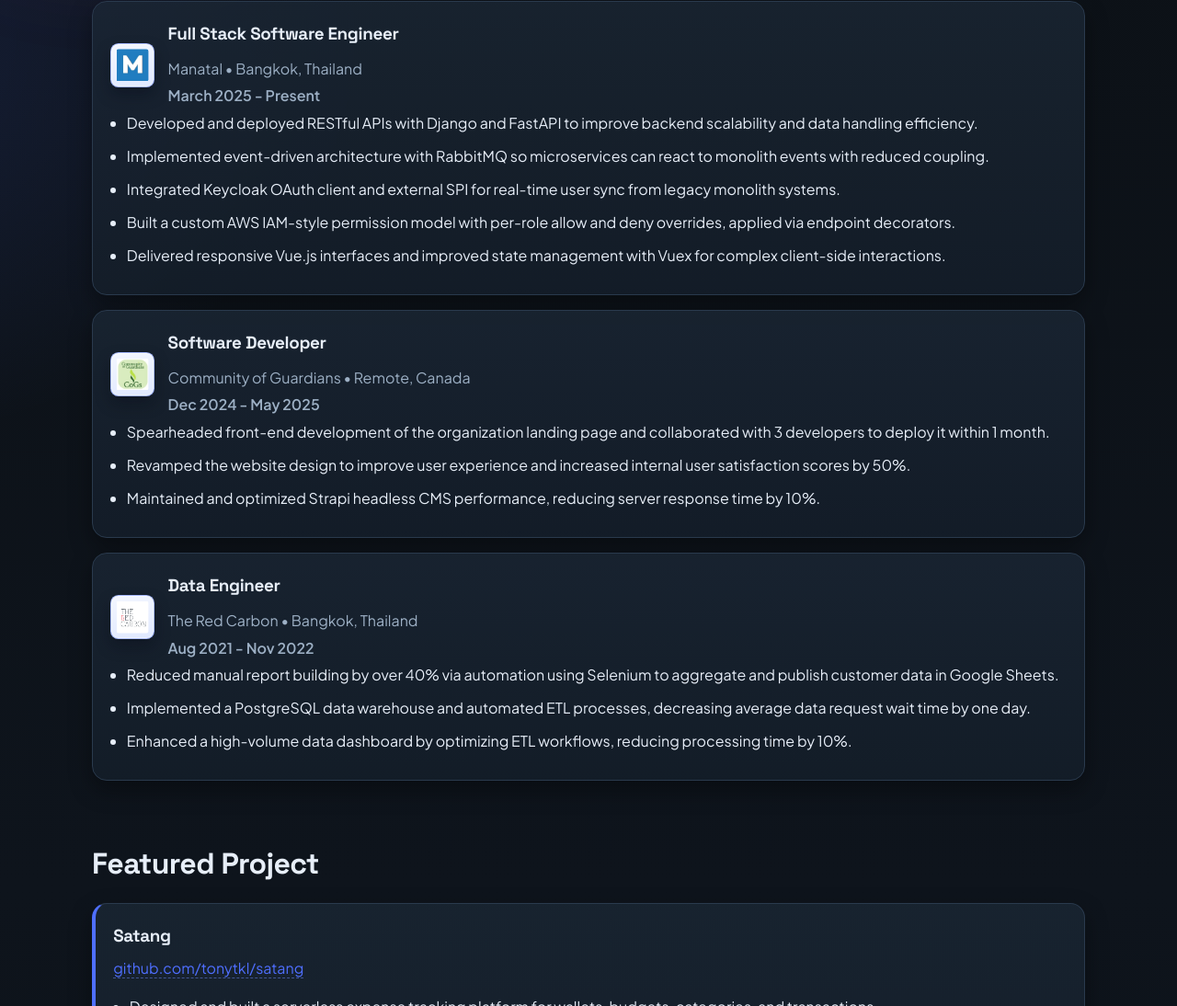
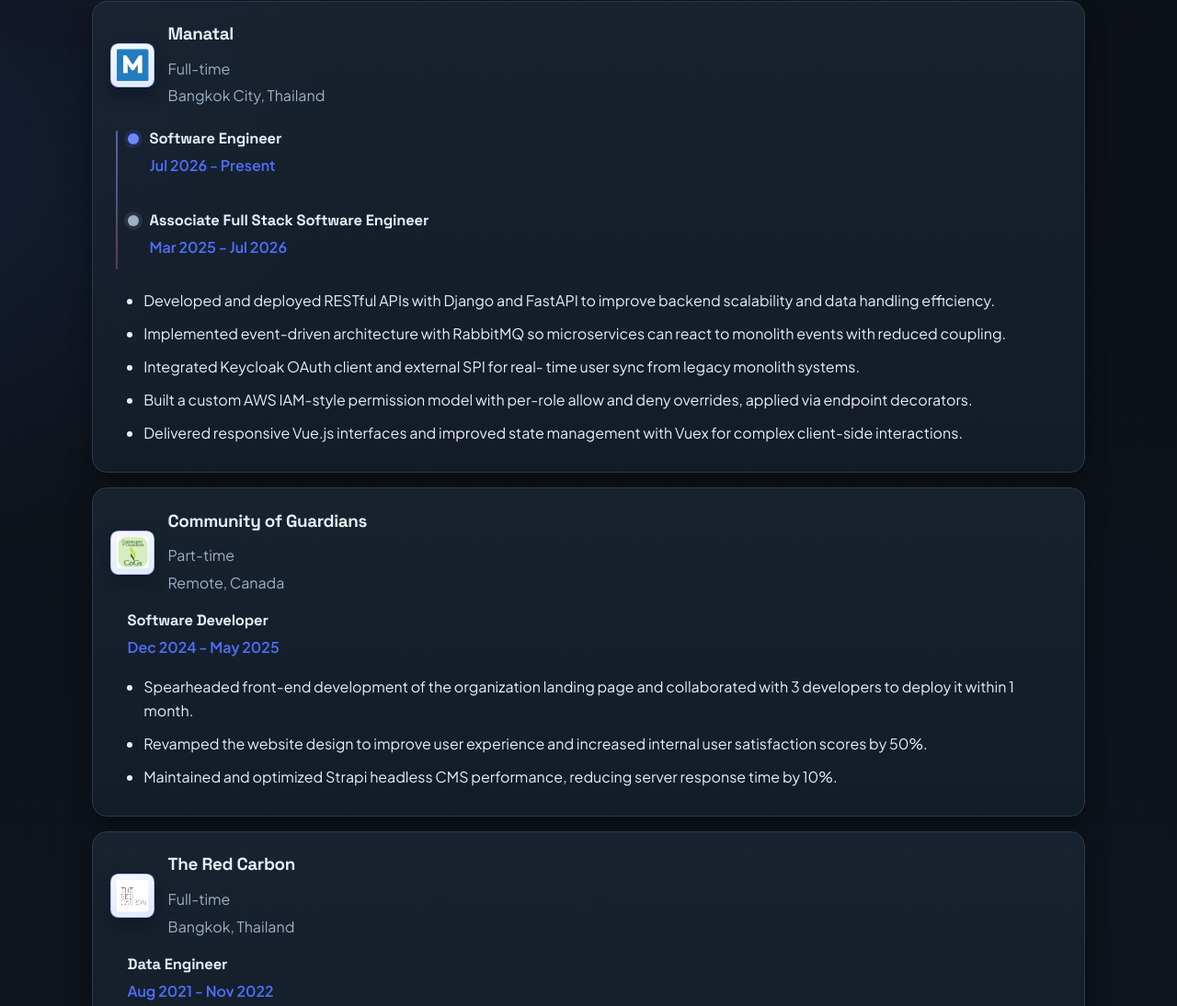
Before and after one commit to tonytkl/portfolio, a plain HTML site: page index.html in a window 1280 px wide. Shown: the part 880-1974 px from the top of the page at 92% size. Drawn offline with Linux system fonts and the light colour scheme.

Commit message:
Update position

```diff
--- a/index.html
+++ b/index.html
@@ -140,7 +140,7 @@
         <h2>Experiences</h2>
         <div class="experience-list">
           <article class="card timeline-item">
-            <div class="timeline-header">
+            <div class="timeline-header company-header">
               <div class="entity-header">
                 <img
                   src="./assests/images/manatal.jpeg"
@@ -149,12 +149,32 @@
                   loading="lazy"
                 />
                 <div>
-                  <h3>Full Stack Software Engineer</h3>
-                  <p>Manatal • Bangkok, Thailand</p>
-                  <p class="timeline-date">March 2025 - Present</p>
+                  <h3>Manatal</h3>
+                  <p>Full-time</p>
+                  <p>Bangkok City, Thailand</p>
                 </div>
               </div>
             </div>
+
+            <div class="role-timeline">
+              <article class="role-entry role-current">
+                <div class="role-marker" aria-hidden="true"></div>
+                <div class="role-content">
+                  <h4>Software Engineer</h4>
+                  <p class="timeline-date">Jul 2026 - Present</p>
+                </div>
+              </article>
+
+              <article class="role-entry">
+                <div class="role-marker" aria-hidden="true"></div>
+                <div class="role-content">
+                  <h4>Associate Full Stack Software Engineer</h4>
+                  <p class="timeline-date">Mar 2025 - Jul 2026</p>
+                </div>
+              </article>
+            </div>
+
+            <div class="role-summary">
               <ul>
                 <li>
                   Developed and deployed RESTful APIs with Django and FastAPI to
@@ -166,8 +186,8 @@
                   coupling.
                 </li>
                 <li>
-                Integrated Keycloak OAuth client and external SPI for real-time
-                user sync from legacy monolith systems.
+                  Integrated Keycloak OAuth client and external SPI for real-
+                  time user sync from legacy monolith systems.
                 </li>
                 <li>
                   Built a custom AWS IAM-style permission model with per-role
@@ -178,6 +198,7 @@
                   management with Vuex for complex client-side interactions.
                 </li>
               </ul>
+            </div>
           </article>
 
           <article class="card timeline-item">
@@ -190,12 +211,17 @@
                   loading="lazy"
                 />
                 <div>
-                  <h3>Software Developer</h3>
-                  <p>Community of Guardians • Remote, Canada</p>
-                  <p class="timeline-date">Dec 2024 - May 2025</p>
+                  <h3>Community of Guardians</h3>
+                  <p>Part-time</p>
+                  <p>Remote, Canada</p>
                 </div>
               </div>
             </div>
+            <div class="experience-role-block">
+              <h4 class="experience-role">Software Developer</h4>
+              <p class="timeline-date">Dec 2024 - May 2025</p>
+            </div>
+            <div class="role-summary">
               <ul>
                 <li>
                   Spearheaded front-end development of the organization landing
@@ -211,6 +237,7 @@
                   reducing server response time by 10%.
                 </li>
               </ul>
+            </div>
           </article>
 
           <article class="card timeline-item">
@@ -223,12 +250,17 @@
                   loading="lazy"
                 />
                 <div>
-                  <h3>Data Engineer</h3>
-                  <p>The Red Carbon • Bangkok, Thailand</p>
-                  <p class="timeline-date">Aug 2021 - Nov 2022</p>
+                  <h3>The Red Carbon</h3>
+                  <p>Full-time</p>
+                  <p>Bangkok, Thailand</p>
                 </div>
               </div>
             </div>
+            <div class="experience-role-block">
+              <h4 class="experience-role">Data Engineer</h4>
+              <p class="timeline-date">Aug 2021 - Nov 2022</p>
+            </div>
+            <div class="role-summary">
               <ul>
               <li>
                 Reduced manual report building by over 40% via automation using
@@ -244,6 +276,7 @@
                 workflows, reducing processing time by 10%.
               </li>
               </ul>
+            </div>
           </article>
         </div>
       </section>
@@ -300,7 +333,7 @@
                 <div>
                   <strong>Humber College</strong><br />
                   Diploma of Computer Programming, Honors<br />
-                  <span class="education-date">Toronto, ON, Canada</span><br/>
+                  <span class="education-date">Toronto, ON, Canada</span><br />
                   <span class="education-date"> 2023 - Aug 2024</span>
                 </div>
               </li>
@@ -314,7 +347,8 @@
                 <div>
                   <strong>RMIT University</strong><br />
                   Bachelor of Aerospace Engineering, Honors<br />
-                  <span class="education-date">Melbourne, VIC, Australia</span><br/>
+                  <span class="education-date">Melbourne, VIC, Australia</span
+                  ><br />
                   <span class="education-date"> 2015 - 2016</span>
                 </div>
               </li>
@@ -328,7 +362,7 @@
                 <div>
                   <strong>Kasetsart University</strong><br />
                   Bachelor of Aerospace Engineering, Honors<br />
-                  <span class="education-date">Bangkok, Thailand</span><br/>
+                  <span class="education-date">Bangkok, Thailand</span><br />
                   <span class="education-date"> 2012 - 2015</span>
                 </div>
               </li>
--- a/styles.css
+++ b/styles.css
@@ -482,6 +482,20 @@ h3 {
   color: var(--text-dim);
 }
 
+.company-header {
+  display: flex;
+  justify-content: space-between;
+  align-items: flex-start;
+  gap: 1rem;
+  margin-bottom: 1rem;
+}
+
+.company-meta {
+  margin: 0.2rem 0 0;
+  color: var(--text-dim);
+  white-space: nowrap;
+}
+
 .experience-list {
   display: grid;
   gap: 1rem;
@@ -510,6 +524,90 @@ h3 {
 .timeline-date {
   color: var(--accent);
   font-weight: 600;
+  margin-top: 0.2rem;
+}
+
+.timeline-header .timeline-date {
+  color: var(--accent);
+}
+
+.experience-role {
+  margin: 0.6rem 0 0;
+  font-family: "Space Grotesk", sans-serif;
+  font-size: 1.03rem;
+  font-weight: 700;
+  letter-spacing: -0.01em;
+  color: var(--text);
+}
+
+.experience-role-block {
+  margin-top: 0.65rem;
+  margin-left: 1.15rem;
+}
+
+.experience-role-block .timeline-date {
+  margin-bottom: 0;
+}
+
+.role-timeline {
+  position: relative;
+  display: grid;
+  gap: 1rem;
+  padding-left: 1.15rem;
+}
+
+.role-timeline::before {
+  content: "";
+  position: absolute;
+  top: 0.35rem;
+  bottom: 0.35rem;
+  left: 0.36rem;
+  width: 2px;
+  border-radius: 999px;
+  background: linear-gradient(
+    180deg,
+    rgba(111, 137, 255, 0.65),
+    rgba(255, 122, 162, 0.3)
+  );
+}
+
+.role-entry {
+  position: relative;
+  display: grid;
+  grid-template-columns: auto 1fr;
+  gap: 0.75rem;
+  align-items: start;
+}
+
+.role-marker {
+  width: 0.75rem;
+  height: 0.75rem;
+  margin-top: 0.5rem;
+  border-radius: 50%;
+  background: var(--accent-strong);
+  box-shadow: 0 0 0 4px rgba(79, 111, 255, 0.16);
+  z-index: 1;
+}
+
+.role-entry + .role-entry .role-marker {
+  background: var(--text-dim);
+  box-shadow: 0 0 0 4px rgba(157, 176, 197, 0.12);
+}
+
+.role-content h4 {
+  margin: 0;
+  font-family: "Space Grotesk", sans-serif;
+  font-size: 1.03rem;
+  letter-spacing: -0.01em;
+}
+
+.role-content ul {
+  margin-top: 0.85rem;
+}
+
+.role-summary {
+  margin-top: 1rem;
+  padding-left: 1.15rem;
 }
 
 .education-date {
@@ -848,8 +946,28 @@ h3 {
     height: 2.7rem;
   }
 
+  .experience-role-block {
+    margin-left: 3.6rem;
+  }
+
+  .company-header {
+    flex-direction: column;
+  }
+
+  .company-meta {
+    white-space: normal;
+  }
+
   .education-list li {
     grid-template-columns: 2.7rem 1fr;
+  }
+
+  .role-timeline {
+    padding-left: 1rem;
+  }
+
+  .role-summary {
+    padding-left: 1rem;
   }
 }
 
```
Also changed, not shown: 1 other file. Lines whose indentation alone changed are shown as unchanged.
